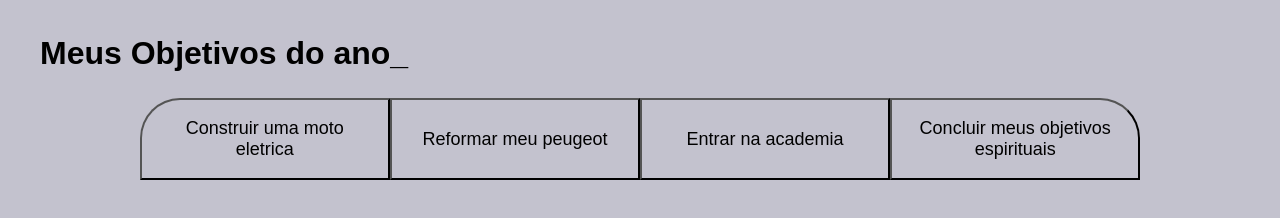
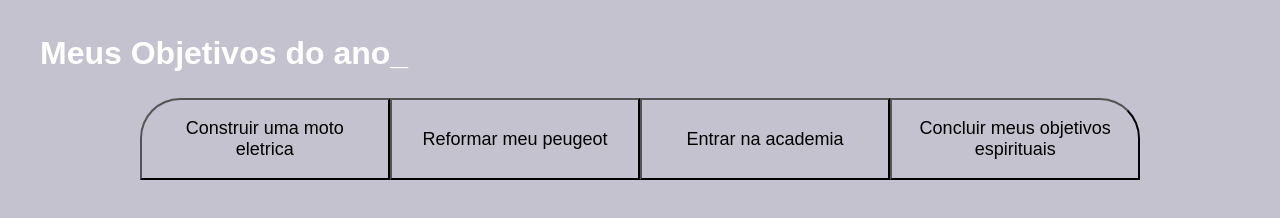
Before and after one commit to FelipeJuliato/3D-2024, a plain HTML site: page index.html in a window 1280 px wide. Drawn offline with Linux system fonts and the light colour scheme.

Commit message:
Update style.css

```diff
--- a/style.css
+++ b/style.css
@@ -9,9 +9,9 @@
 }
 
 body {
+    font-family: "Chakra Petch", sans-serif;
     background-color: var(--texto-fundo);
-    color: var(--branco);
-    font-family: 'Chakra Petch', sans-serif;
+    color: var(--cor-de-fundo);
 }
 
 .conteudo-principal {
```
